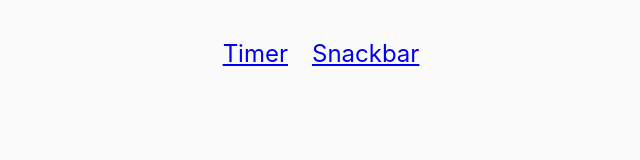
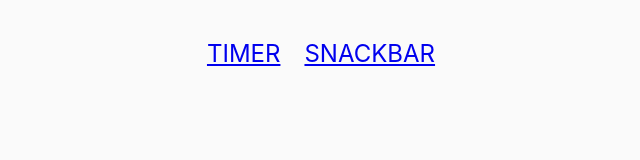
Before and after one commit to stelmakh1991/goit-js-hw-10, a website built with Vite: page src/index.html in a window 1280 px wide. Shown: the whole page, without its empty margins (397-1037 px from the left). Built offline with nearby package versions, Linux system fonts and the light colour scheme.

Commit message:
Update index.html

```diff
--- a/src/index.html
+++ b/src/index.html
@@ -8,8 +8,8 @@
   </head>
   <body>
     <ul>
-      <li class="title"><a href="./01-timer.html">Timer</a></li>
-      <li class="title"><a href="./02-snackbar.html">Snackbar</a></li>
+      <li class="title"><a href="./01-timer.html">TIMER</a></li>
+      <li class="title"><a href="./02-snackbar.html">SNACKBAR</a></li>
     </ul>
   </body>
 </html>
```
